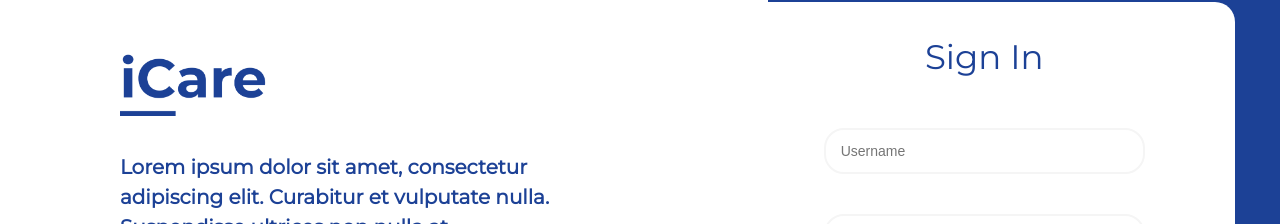
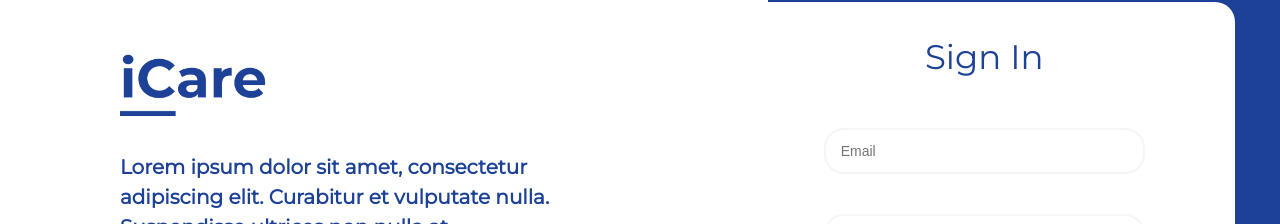
Before and after one commit to Tzuyuisbae/iCare, a React (Create React App) app in the folder icare/: page / in a window 1280 px wide. Shown: the part 154-378 px from the top of the page. Built offline with nearby package versions, Linux system fonts and the light colour scheme.

Commit message:
Fixed cookie bug

```diff
--- a/icare/src/components/LoginForm.js
+++ b/icare/src/components/LoginForm.js
@@ -3,12 +3,13 @@ import '../css/main.css';
 import '../css/login.css';
 import axios from 'axios';
 import {Link} from "react-router-dom";
+import Cookies from 'universal-cookie';
 
 export default class LoginForm extends React.Component {
 
     state =
     {
-        username: '',
+        email: '',
         password: '',
         cango: false,
         data : {},
@@ -22,23 +23,28 @@ export default class LoginForm extends React.Component {
 
     onSubmit = e => {
         e.preventDefault();
-        this.setState({
-            username: '',
-            password: ''
-        });
+        const cookie = new Cookies();
+        console.log(this.state.email);
+        cookie.set('email', this.state.email, {path: '/'});
 
         axios.post('http://localhost:8000/authenticate',
-        {'email':this.state.username, 'password':this.state.password},
+        {'email':this.state.email, 'password':this.state.password},
         {headers :{'Content-Type': 'application/json'}})
         .then(res => {
             this.setState({ data: res.data });
             console.log(this.state.data);
             if(this.state.data.authenticated){
-                this.props.history.push("/upload")
+                cookie.set('permissions', res.data.permissions, {path : '/'});
+                this.props.history.push("/upload");
             }
             else{
                 console.log('failed');
             }
+
+            this.setState({
+                email: '',
+                password: ''
+            });
         })
     };
 
@@ -48,9 +54,9 @@ export default class LoginForm extends React.Component {
         return (
                 <form>
                     <input
-                        id='username'
-                        placeholder='Username'
-                        value={this.state.username}
+                        id='email'
+                        placeholder='Email'
+                        value={this.state.email}
                         onChange={e => this.updateLoginPage(e)}
                         className="input"
                     />
@@ -65,6 +71,7 @@ export default class LoginForm extends React.Component {
                     />
                     <br />
                     <button onClick={e => this.onSubmit(e)} className="button">Sign In</button>
+                    <div>{this.state.email}</div>
                 </form>
         )
     }
--- a/icare/src/pages/LoginPage.js
+++ b/icare/src/pages/LoginPage.js
@@ -29,6 +29,7 @@ export default class LoginPage extends React.Component {
         e.preventDefault();
         const cookie = new Cookies();
         cookie.set('email', this.state.email, {path: '/'});
+        console.log("cookie has been set");
 
         axios.post('http://localhost:8000/authenticate',
         {'email':this.state.email, 'password':this.state.password},
@@ -40,7 +41,7 @@ export default class LoginPage extends React.Component {
             });
 
             if(this.state.data.authenticated){
-                cookie.set('permissions', 1, {path: '/'});
+                cookie.set('permissions', res.data.permissions, {path: '/'});
                 this.props.history.push({
                     pathname : "/upload",
                     state : {
@@ -66,7 +67,7 @@ export default class LoginPage extends React.Component {
             <div style={{marginTop: '65px'}}/>
             <div className = "row">
               <div className="col left">
-                <img src={iCareLogo} className="iCare"/>
+                <img src={iCareLogo} alt="fun" className="iCare"/>
                 <span className="info infoText">
                 Lorem ipsum dolor sit amet, consectetur adipiscing elit. Curabitur et vulputate nulla. Suspendisse ultrices non nulla at accumsan. Aliquam scelerisque efficitur tellus eu porttitor. Ut fermentum porttitor lectus, sed rhoncus ipsum tincidunt eget. Morbi blandit consequat odio sed commodo. In ut erat pharetra, tempor purus vitae, laoreet massa. Integer aliquam a nisi quis vulputate. Morbi condimentum nibh sed nibh fermentum sodales. Donec vestibulum egestas.
                 </span>
```
